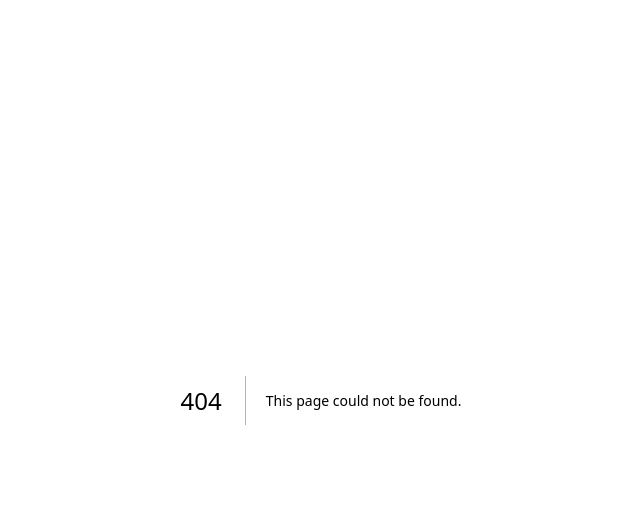
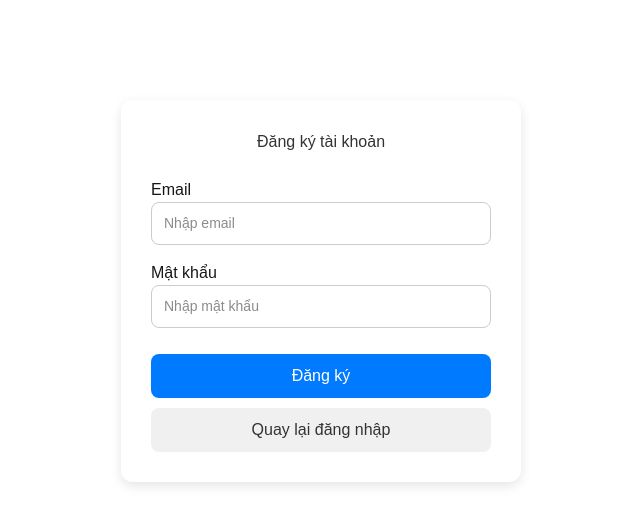
Before and after one commit to nttnnttn/job-management, a Next.js app: page /register in a window 1280 px wide. Before the commit this address had no page. Shown: the top 524 px of the page, without its empty margins (319-959 px from the left). Built offline with nearby package versions, Linux system fonts and the light colour scheme.

Commit message:
login_page

```diff
--- /dev/null
+++ b/app/login/page.tsx
@@ -0,0 +1,125 @@
+"use client";
+import React, { useState } from "react";
+import { useRouter } from "next/navigation";
+
+export default function LoginPage() {
+  const router = useRouter();
+  const [email, setEmail] = useState("");
+  const [password, setPassword] = useState("");
+  const [message, setMessage] = useState("");
+
+  const API_BASE = "https://job-candidate-management.onrender.com";
+
+  const handleLogin = async (e: React.FormEvent) => {
+    e.preventDefault();
+    try {
+      const res = await fetch(`${API_BASE}/users/login`, {
+        method: "POST",
+        headers: { "Content-Type": "application/json" },
+        body: JSON.stringify({ email, password }),
+      });
+
+      const data = await res.json();
+
+      if (res.ok) {
+        // ✅ Lưu token vào localStorage
+        localStorage.setItem("access_token", data.access_token);
+        setMessage("✅ Đăng nhập thành công!");
+        console.log("Access Token:", data.access_token);
+
+        // Chuyển hướng sang trang chính (hoặc /profile)
+        setTimeout(() => router.push("/home"), 1500);
+      } else {
+        setMessage(`❌ ${data.detail || "Sai email hoặc mật khẩu!"}`);
+      }
+    } catch (error) {
+      console.error(error);
+      setMessage("❌ Không thể kết nối tới server!");
+    }
+  };
+
+  return (
+    <div style={styles.container}>
+      <h2 style={styles.title}>Đăng nhập</h2>
+      <form onSubmit={handleLogin} style={styles.form}>
+        <div style={styles.inputGroup}>
+          <label>Email</label>
+          <input
+            type="email"
+            value={email}
+            placeholder="Nhập email"
+            onChange={(e) => setEmail(e.target.value)}
+            required
+            style={styles.input}
+          />
+        </div>
+
+        <div style={styles.inputGroup}>
+          <label>Mật khẩu</label>
+          <input
+            type="password"
+            value={password}
+            placeholder="Nhập mật khẩu"
+            onChange={(e) => setPassword(e.target.value)}
+            required
+            style={styles.input}
+          />
+        </div>
+
+        <button type="submit" style={{ ...styles.button, ...styles.loginBtn }}>
+          Đăng nhập
+        </button>
+
+        <button
+          type="button"
+          onClick={() => router.push("/register")}
+          style={{ ...styles.button, ...styles.registerBtn }}
+        >
+          Đăng ký tài khoản mới
+        </button>
+      </form>
+
+      {message && <p style={{ marginTop: "20px", color: "#333" }}>{message}</p>}
+    </div>
+  );
+}
+
+const styles = {
+  container: {
+    maxWidth: "400px",
+    margin: "100px auto",
+    padding: "30px",
+    background: "#fff",
+    borderRadius: "12px",
+    boxShadow: "0 4px 12px rgba(0, 0, 0, 0.1)",
+  },
+  title: {
+    textAlign: "center" as const,
+    marginBottom: "24px",
+    color: "#333",
+  },
+  form: {
+    display: "flex",
+    flexDirection: "column" as const,
+  },
+  inputGroup: { marginBottom: "16px" },
+  input: {
+    width: "100%",
+    padding: "10px 12px",
+    border: "1px solid #ccc",
+    borderRadius: "8px",
+    fontSize: "14px",
+  },
+  button: {
+    width: "100%",
+    padding: "10px",
+    marginTop: "10px",
+    fontSize: "16px",
+    border: "none",
+    borderRadius: "8px",
+    cursor: "pointer",
+    transition: "0.3s",
+  },
+  loginBtn: { backgroundColor: "#007bff", color: "#fff" },
+  registerBtn: { backgroundColor: "#f0f0f0", color: "#333" },
+};
--- /dev/null
+++ b/app/register/page.tsx
@@ -0,0 +1,122 @@
+"use client";
+import React, { useState } from "react";
+import { useRouter } from "next/navigation";
+
+export default function RegisterPage() {
+  const router = useRouter();
+  const [email, setEmail] = useState(""); // ✅ đổi từ username -> email
+  const [password, setPassword] = useState("");
+  const [message, setMessage] = useState("");
+
+  const API_BASE = "https://job-candidate-management.onrender.com";
+
+  const handleRegister = async (e: React.FormEvent) => {
+    e.preventDefault();
+    try {
+      const res = await fetch(`${API_BASE}/users/register`, {
+        method: "POST",
+        headers: { "Content-Type": "application/json" },
+        body: JSON.stringify({
+          email,      // ✅ backend yêu cầu "email"
+          password,   // ✅ backend yêu cầu "password"
+        }),
+      });
+
+      const data = await res.json();
+      if (res.ok) {
+        setMessage("✅ Đăng ký thành công! Chuyển sang đăng nhập...");
+        setTimeout(() => router.push("/login"), 1500);
+      } else {
+        setMessage(`❌ ${data.message || "Không thể đăng ký"}`);
+      }
+    } catch (error) {
+      console.error(error);
+      setMessage("❌ Không thể kết nối tới server!");
+    }
+  };
+
+  return (
+    <div style={styles.container}>
+      <h2 style={styles.title}>Đăng ký tài khoản</h2>
+      <form onSubmit={handleRegister} style={styles.form}>
+        <div style={styles.inputGroup}>
+          <label>Email</label> {/* ✅ đổi label */}
+          <input
+            type="email"
+            value={email}
+            placeholder="Nhập email"
+            onChange={(e) => setEmail(e.target.value)}
+            required
+            style={styles.input}
+          />
+        </div>
+
+        <div style={styles.inputGroup}>
+          <label>Mật khẩu</label>
+          <input
+            type="password"
+            value={password}
+            placeholder="Nhập mật khẩu"
+            onChange={(e) => setPassword(e.target.value)}
+            required
+            style={styles.input}
+          />
+        </div>
+
+        <button type="submit" style={{ ...styles.button, ...styles.registerBtn }}>
+          Đăng ký
+        </button>
+
+        <button
+          type="button"
+          onClick={() => router.push("/login")}
+          style={{ ...styles.button, ...styles.loginBtn }}
+        >
+          Quay lại đăng nhập
+        </button>
+      </form>
+
+      {message && <p style={{ marginTop: "20px", color: "#333" }}>{message}</p>}
+    </div>
+  );
+}
+
+const styles = {
+  container: {
+    maxWidth: "400px",
+    margin: "100px auto",
+    padding: "30px",
+    background: "#fff",
+    borderRadius: "12px",
+    boxShadow: "0 4px 12px rgba(0, 0, 0, 0.1)",
+  },
+  title: {
+    textAlign: "center" as const,
+    marginBottom: "24px",
+    color: "#333",
+  },
+  form: {
+    display: "flex",
+    flexDirection: "column" as const,
+  },
+  inputGroup: { marginBottom: "16px" },
+  input: {
+    width: "100%",
+    padding: "10px 12px",
+    border: "1px solid #ccc",
+    borderRadius: "8px",
+    fontSize: "14px",
+  },
+  button: {
+    width: "100%",
+    padding: "10px",
+    marginTop: "10px",
+    fontSize: "16px",
+    border: "none",
+    borderRadius: "8px",
+    cursor: "pointer",
+    transition: "0.3s",
+  },
+  registerBtn: { backgroundColor: "#007bff", color: "#fff" },
+  loginBtn: { backgroundColor: "#f0f0f0", color: "#333" },
+};
```
